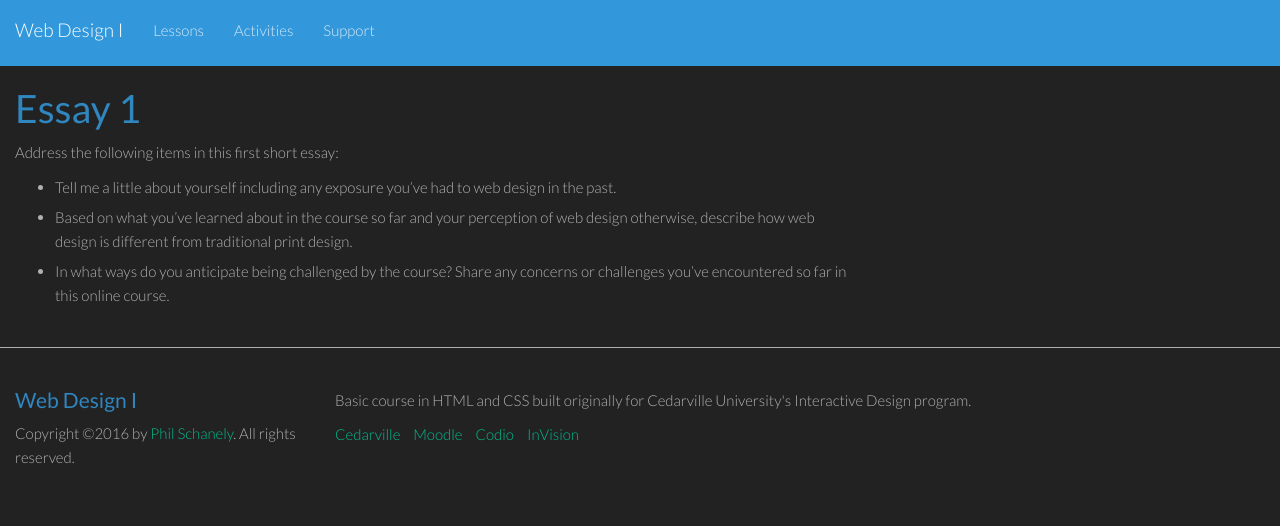
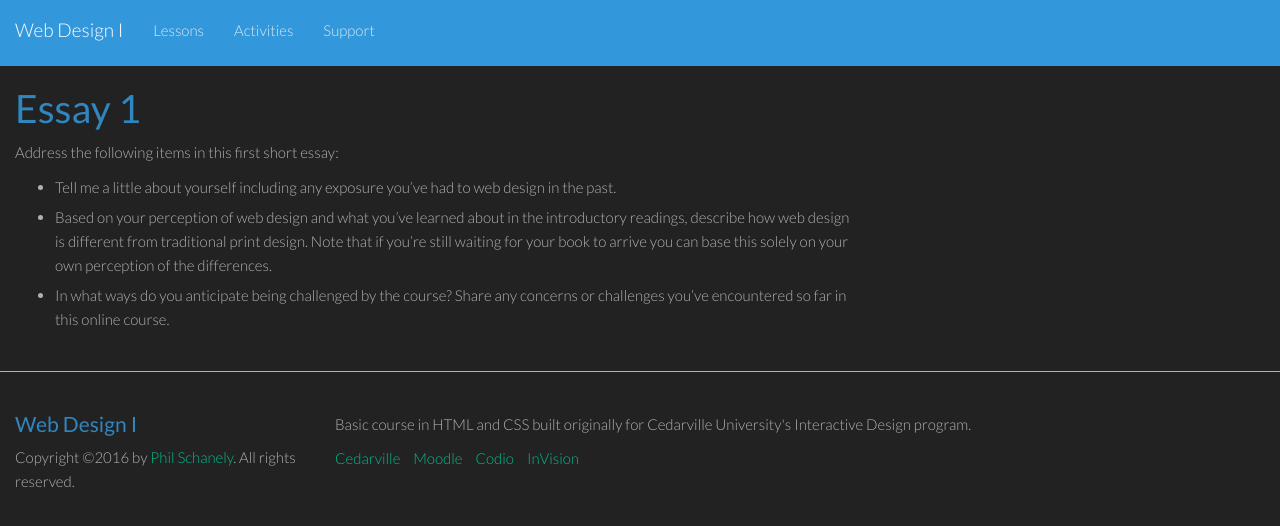
Before and after one commit to philschanely/course-web1, a Jekyll site: the page built from _activities/es01.md, in a window 1280 px wide. Shown: the top 526 px of the page. Built offline with Jekyll 4.4.1, drawn with Linux system fonts in a browser that asks for light colours.

Commit message:
Update intro and first essay to note about waiting for textbook to arrive.

```diff
--- a/_activities/es01.md
+++ b/_activities/es01.md
@@ -6,5 +6,5 @@ title: Essay 1
 Address the following items in this first short essay:
 
 * Tell me a little about yourself including any exposure you've had to web design in the past.
-* Based on what you've learned about in the course so far and your perception of web design otherwise, describe how web design is different from traditional print design.
+* Based on your perception of web design and what you've learned about in the introductory readings, describe how web design is different from traditional print design. Note that if you're still waiting for your book to arrive you can base this solely on your own perception of the differences.
 * In what ways do you anticipate being challenged by the course? Share any concerns or challenges you've encountered so far in this online course.
```
Also changed, not shown: _lessons/00-introduction.md (+1 -1 lines), 3 other files.
